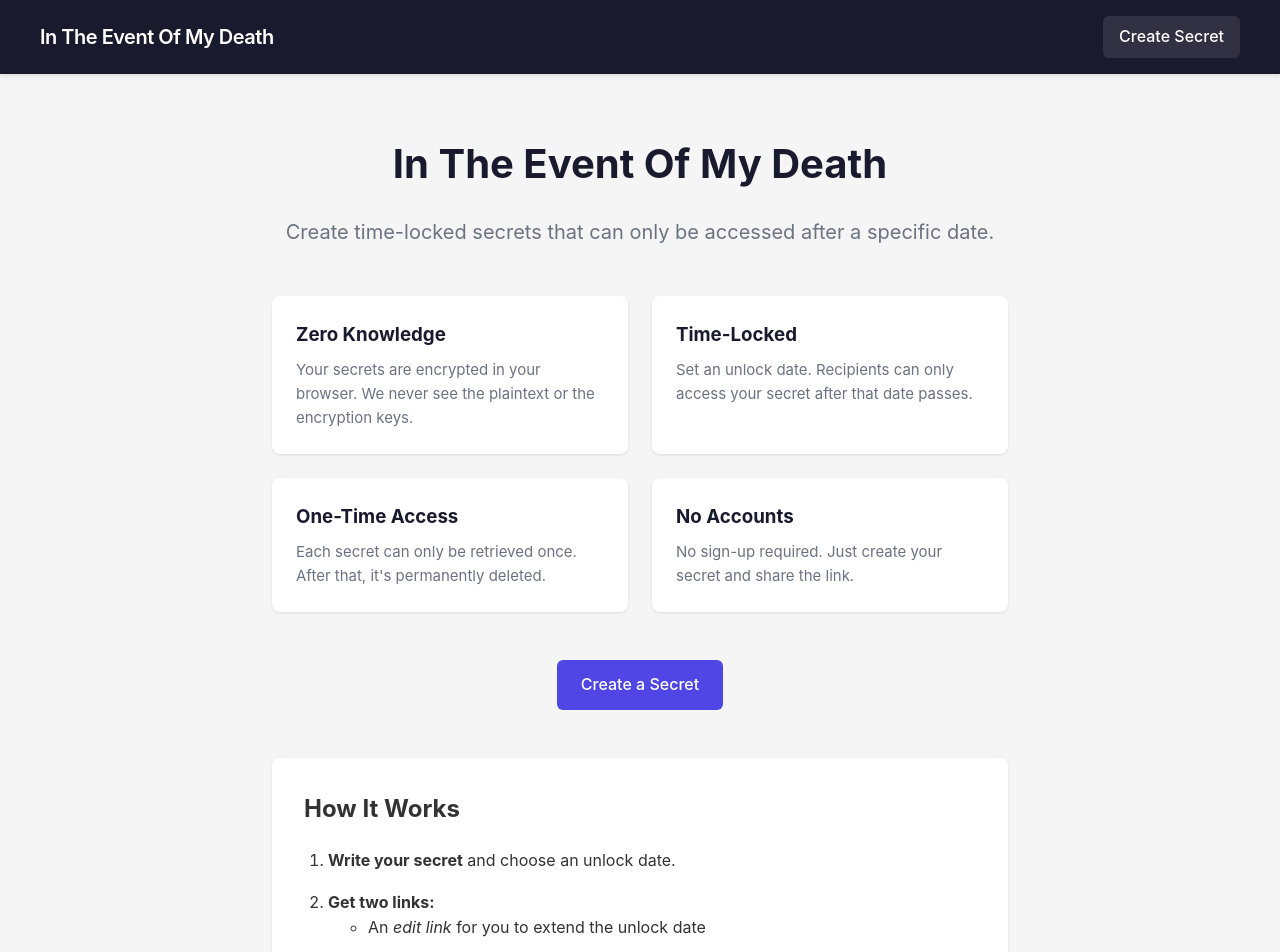
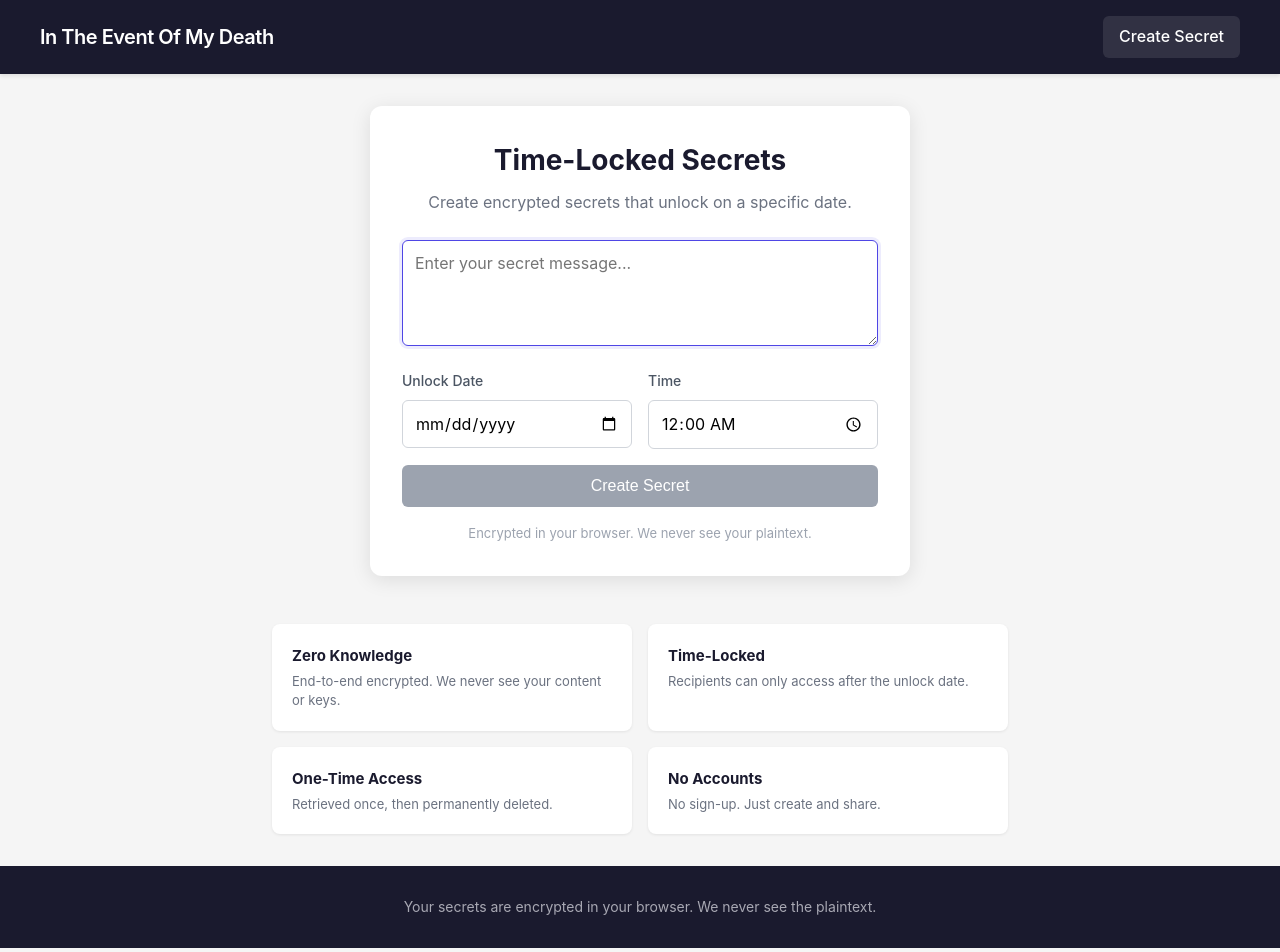
Before and after one commit to richmiles/in-the-event-of-my-death, a React (Vite) app in the folder frontend/: page / in a window 1280 px wide. Shown: the top 952 px of the page. Built offline with nearby package versions, Linux system fonts and the light colour scheme; no server answers.

Commit message:
feat: Revamp Home page layout and enhance secret creation process with improved UI

```diff
--- a/frontend/src/App.css
+++ b/frontend/src/App.css
@@ -172,72 +172,110 @@ textarea {
   text-align: center;
 }
 
-.home h1 {
-  font-size: 2.5rem;
-  margin-bottom: 0.5rem;
+/* Hero form section - the main action area */
+.hero-form {
+  background: #fff;
+  padding: 2rem;
+  border-radius: 12px;
+  box-shadow: 0 4px 20px rgba(0, 0, 0, 0.1);
+  margin-bottom: 3rem;
+  max-width: 540px;
+  margin-left: auto;
+  margin-right: auto;
+}
+
+.hero-form h1 {
+  font-size: 1.75rem;
+  margin: 0 0 0.5rem;
   color: #1a1a2e;
 }
 
-.tagline {
-  font-size: 1.25rem;
+.hero-form .tagline {
+  font-size: 1rem;
   color: #6b7280;
-  margin-bottom: 3rem;
+  margin: 0 0 1.5rem;
+}
+
+.hero-form .inline-form {
+  text-align: left;
+}
+
+.hero-form .form-group {
+  margin-bottom: 1rem;
+}
+
+.hero-form textarea {
+  min-height: 100px;
+  font-size: 1rem;
+}
+
+.hero-form .form-row {
+  display: flex;
+  gap: 1rem;
+}
+
+.hero-form .form-row .form-group {
+  flex: 1;
+}
+
+.hero-form label {
+  font-size: 0.875rem;
+  color: #4b5563;
+}
+
+.button.full-width {
+  width: 100%;
+}
+
+.security-note {
+  font-size: 0.8125rem;
+  color: #9ca3af;
+  margin: 1rem 0 0;
+}
+
+.hero-form.success-state {
+  max-width: 600px;
+}
+
+.button.secondary {
+  background: #e5e7eb;
+  color: #374151;
+}
+
+.button.secondary:hover {
+  background: #d1d5db;
+}
+
+/* Features section - below the fold */
+.features-section {
+  margin-top: 2rem;
 }
 
 .features {
   display: grid;
   grid-template-columns: repeat(2, 1fr);
-  gap: 1.5rem;
-  margin-bottom: 3rem;
+  gap: 1rem;
   text-align: left;
 }
 
 .feature {
   background: #fff;
-  padding: 1.5rem;
+  padding: 1.25rem;
   border-radius: 8px;
-  box-shadow: 0 1px 3px rgba(0, 0, 0, 0.1);
-  transition: box-shadow 0.2s, transform 0.2s;
-}
-
-.feature:hover {
-  box-shadow: 0 4px 12px rgba(0, 0, 0, 0.15);
-  transform: translateY(-2px);
+  box-shadow: 0 1px 3px rgba(0, 0, 0, 0.08);
 }
 
 .feature h3 {
-  margin: 0 0 0.5rem;
+  margin: 0 0 0.25rem;
   color: #1a1a2e;
+  font-size: 0.9375rem;
 }
 
 .feature p {
   margin: 0;
   color: #6b7280;
-  font-size: 0.9375rem;
-}
-
-.cta {
-  margin-bottom: 3rem;
-}
-
-.how-it-works {
-  text-align: left;
-  background: #fff;
-  padding: 2rem;
-  border-radius: 8px;
-  box-shadow: 0 1px 3px rgba(0, 0, 0, 0.1);
-}
-
-.how-it-works h2 {
-  margin-top: 0;
-}
-
-.how-it-works ol {
-  padding-left: 1.5rem;
-}
-
-.how-it-works li {
-  margin-bottom: 1rem;
+  font-size: 0.8125rem;
+  line-height: 1.5;
 }
 
 /* Create secret page */
@@ -423,8 +461,17 @@ textarea {
     padding: 1rem;
   }
 
-  .home h1 {
-    font-size: 2rem;
+  .hero-form {
+    padding: 1.5rem;
+  }
+
+  .hero-form h1 {
+    font-size: 1.5rem;
+  }
+
+  .hero-form .form-row {
+    flex-direction: column;
+    gap: 0;
   }
 
   .features {
--- a/frontend/src/pages/Home.tsx
+++ b/frontend/src/pages/Home.tsx
@@ -1,70 +1,252 @@
-import { Link } from 'react-router-dom';
+import { useState } from 'react';
+import { useNavigate } from 'react-router-dom';
+import { generateSecret, base64ToBytes } from '../services/crypto';
+import { requestChallenge, createSecret } from '../services/api';
+import { solveChallenge } from '../services/pow';
+import { generateShareableLinks } from '../utils/urlFragments';
+import type { ShareableLinks } from '../types';
+
+type Step = 'input' | 'processing' | 'done';
 
 export default function Home() {
+  const navigate = useNavigate();
+  const [step, setStep] = useState<Step>('input');
+  const [message, setMessage] = useState('');
+  const [unlockDate, setUnlockDate] = useState('');
+  const [unlockTime, setUnlockTime] = useState('00:00');
+  const [error, setError] = useState<string | null>(null);
+  const [progress, setProgress] = useState<string>('');
+  const [links, setLinks] = useState<ShareableLinks | null>(null);
+  const [copied, setCopied] = useState<'edit' | 'view' | null>(null);
+
+  // Calculate minimum date (5 minutes from now)
+  const now = new Date();
+  const minDate = new Date(now.getTime() + 5 * 60 * 1000);
+  const minDateStr = minDate.toISOString().split('T')[0];
+
+  const handleSubmit = async (e: React.FormEvent) => {
+    e.preventDefault();
+    setError(null);
+    setStep('processing');
+
+    try {
+      // Combine date and time
+      const unlockAt = new Date(`${unlockDate}T${unlockTime}:00`);
+
+      if (unlockAt <= new Date()) {
+        throw new Error('Unlock date must be in the future');
+      }
+
+      // Step 1: Generate cryptographic materials
+      setProgress('Encrypting your secret...');
+      const secret = await generateSecret(message);
+
+      // Step 2: Request PoW challenge
+      setProgress('Requesting proof-of-work challenge...');
+      const ciphertextSize = base64ToBytes(secret.encrypted.ciphertext).length;
+      const challenge = await requestChallenge(secret.payloadHash, ciphertextSize);
+
+      // Step 3: Solve PoW
+      setProgress(`Solving proof-of-work (difficulty: ${challenge.difficulty})...`);
+      const powProof = await solveChallenge(challenge, secret.payloadHash, (iterations) => {
+        setProgress(`Solving proof-of-work... (${(iterations / 1000).toFixed(0)}k iterations)`);
+      });
+
+      // Step 4: Create secret on server
+      setProgress('Storing encrypted secret...');
+      await createSecret({
+        ciphertext: secret.encrypted.ciphertext,
+        iv: secret.encrypted.iv,
+        auth_tag: secret.encrypted.authTag,
+        unlock_at: unlockAt.toISOString(),
+        edit_token: secret.editToken,
+        decrypt_token: secret.decryptToken,
+        pow_proof: powProof,
+      });
+
+      // Step 5: Generate shareable links
+      const shareableLinks = generateShareableLinks(
+        secret.editToken,
+        secret.decryptToken,
+        secret.encryptionKey
+      );
+
+      setLinks(shareableLinks);
+      setStep('done');
+    } catch (err) {
+      setError(err instanceof Error ? err.message : 'An unexpected error occurred');
+      setStep('input');
+    }
+  };
+
+  const copyToClipboard = async (text: string, type: 'edit' | 'view') => {
+    await navigator.clipboard.writeText(text);
+    setCopied(type);
+    setTimeout(() => setCopied(null), 2000);
+  };
+
+  const resetForm = () => {
+    setStep('input');
+    setMessage('');
+    setUnlockDate('');
+    setUnlockTime('00:00');
+    setLinks(null);
+    setError(null);
+  };
+
+  if (step === 'processing') {
     return (
       <div className="home">
-      <h1>In The Event Of My Death</h1>
+        <div className="hero-form">
+          <h1>Creating Your Secret</h1>
+          <div className="processing">
+            <div className="spinner"></div>
+            <p>{progress}</p>
+          </div>
+        </div>
+      </div>
+    );
+  }
+
+  if (step === 'done' && links) {
+    return (
+      <div className="home">
+        <div className="hero-form success-state">
+          <h1>Secret Created!</h1>
+
+          <div className="success-message">
+            <p>
+              Your secret has been encrypted and stored. Save these links carefully -
+              you won't see them again!
+            </p>
+          </div>
+
+          <div className="links-section">
+            <div className="link-box">
+              <h3>Edit Link (keep this private)</h3>
+              <p className="link-description">
+                Use this link to extend the unlock date.
+              </p>
+              <div className="link-container">
+                <input type="text" value={links.editLink} readOnly />
+                <button
+                  onClick={() => copyToClipboard(links.editLink, 'edit')}
+                  className="copy-button"
+                >
+                  {copied === 'edit' ? 'Copied!' : 'Copy'}
+                </button>
+              </div>
+            </div>
+
+            <div className="link-box">
+              <h3>View Link (share with recipient)</h3>
+              <p className="link-description">
+                Share this with who should receive your secret.
+              </p>
+              <div className="link-container">
+                <input type="text" value={links.viewLink} readOnly />
+                <button
+                  onClick={() => copyToClipboard(links.viewLink, 'view')}
+                  className="copy-button"
+                >
+                  {copied === 'view' ? 'Copied!' : 'Copy'}
+                </button>
+              </div>
+            </div>
+          </div>
+
+          <div className="warning">
+            <strong>Important:</strong> The encryption key is in the URL fragment.
+            If you lose these links, your secret cannot be recovered.
+          </div>
+
+          <button onClick={resetForm} className="button secondary">
+            Create Another Secret
+          </button>
+        </div>
+      </div>
+    );
+  }
+
+  return (
+    <div className="home">
+      <div className="hero-form">
+        <h1>Time-Locked Secrets</h1>
         <p className="tagline">
-        Create time-locked secrets that can only be accessed after a specific date.
+          Create encrypted secrets that unlock on a specific date.
         </p>
 
+        <form onSubmit={handleSubmit} className="inline-form">
+          <div className="form-group">
+            <textarea
+              id="message"
+              value={message}
+              onChange={(e) => setMessage(e.target.value)}
+              placeholder="Enter your secret message..."
+              rows={4}
+              required
+              autoFocus
+            />
+          </div>
+
+          <div className="form-row">
+            <div className="form-group">
+              <label htmlFor="unlock-date">Unlock Date</label>
+              <input
+                type="date"
+                id="unlock-date"
+                value={unlockDate}
+                onChange={(e) => setUnlockDate(e.target.value)}
+                min={minDateStr}
+                required
+              />
+            </div>
+            <div className="form-group">
+              <label htmlFor="unlock-time">Time</label>
+              <input
+                type="time"
+                id="unlock-time"
+                value={unlockTime}
+                onChange={(e) => setUnlockTime(e.target.value)}
+                required
+              />
+            </div>
+          </div>
+
+          {error && <div className="error-message">{error}</div>}
+
+          <button type="submit" className="button primary full-width" disabled={!message || !unlockDate}>
+            Create Secret
+          </button>
+        </form>
+
+        <p className="security-note">
+          Encrypted in your browser. We never see your plaintext.
+        </p>
+      </div>
+
+      <div className="features-section">
         <div className="features">
           <div className="feature">
             <h3>Zero Knowledge</h3>
-          <p>
-            Your secrets are encrypted in your browser. We never see the plaintext
-            or the encryption keys.
-          </p>
+            <p>End-to-end encrypted. We never see your content or keys.</p>
           </div>
 
           <div className="feature">
             <h3>Time-Locked</h3>
-          <p>
-            Set an unlock date. Recipients can only access your secret after that
-            date passes.
-          </p>
+            <p>Recipients can only access after the unlock date.</p>
           </div>
 
           <div className="feature">
             <h3>One-Time Access</h3>
-          <p>
-            Each secret can only be retrieved once. After that, it's permanently
-            deleted.
-          </p>
+            <p>Retrieved once, then permanently deleted.</p>
           </div>
 
           <div className="feature">
             <h3>No Accounts</h3>
-          <p>
-            No sign-up required. Just create your secret and share the link.
-          </p>
+            <p>No sign-up. Just create and share.</p>
           </div>
         </div>
-
-      <div className="cta">
-        <Link to="/create" className="button primary">
-          Create a Secret
-        </Link>
-      </div>
-
-      <div className="how-it-works">
-        <h2>How It Works</h2>
-        <ol>
-          <li>
-            <strong>Write your secret</strong> and choose an unlock date.
-          </li>
-          <li>
-            <strong>Get two links:</strong>
-            <ul>
-              <li>An <em>edit link</em> for you to extend the unlock date</li>
-              <li>A <em>view link</em> to share with your recipient</li>
-            </ul>
-          </li>
-          <li>
-            <strong>Your recipient visits the view link</strong> after the unlock date
-            to read your secret.
-          </li>
-        </ol>
       </div>
     </div>
   );
```
Lines whose indentation alone changed are shown as unchanged.
